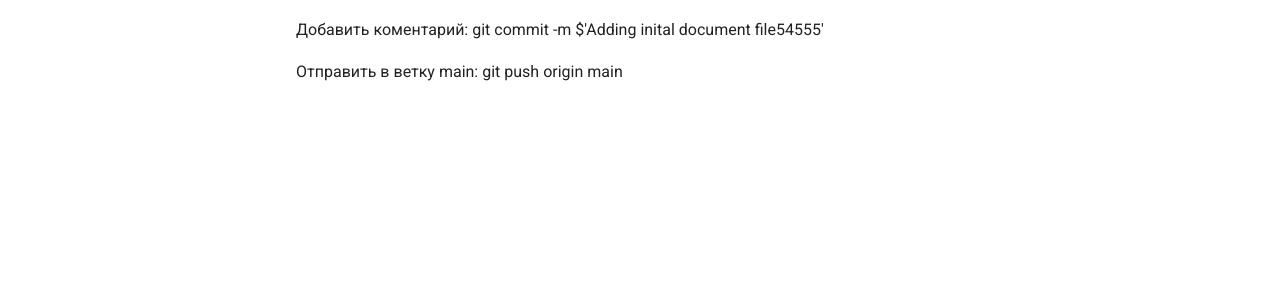
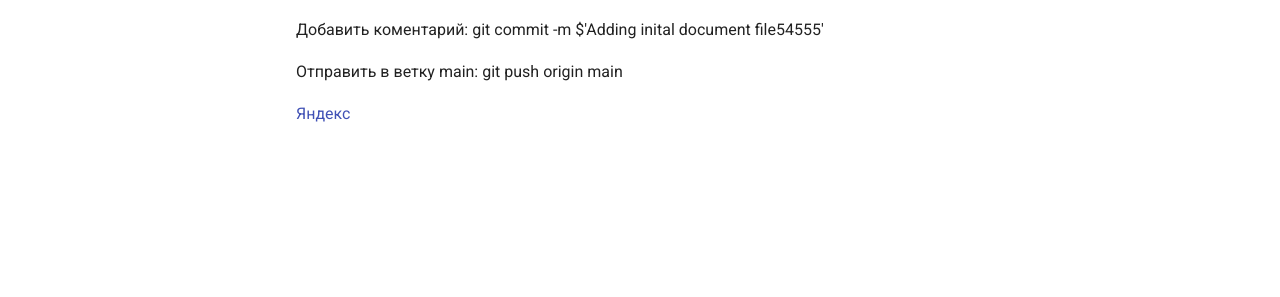
Before and after one commit to kaiots/mkdocs-material, an MkDocs documentation site: the page built from docs/gitadd.md, in a window 1280 px wide. Shown: the part 335-632 px from the top of the page. Built offline with MkDocs 1.6.1 and Material for MkDocs 9.7.7, drawn with Linux system fonts in a browser that asks for light colours.

Commit message:
подверждаю

```diff
--- a/docs/gitadd.md
+++ b/docs/gitadd.md
@@ -13,3 +13,5 @@ git commit -m $'Adding inital document file54555'
 
 Отправить в ветку main:
 git push origin main
+
+[Яндекс](https://yandex.ru "Я yandex!")
```
